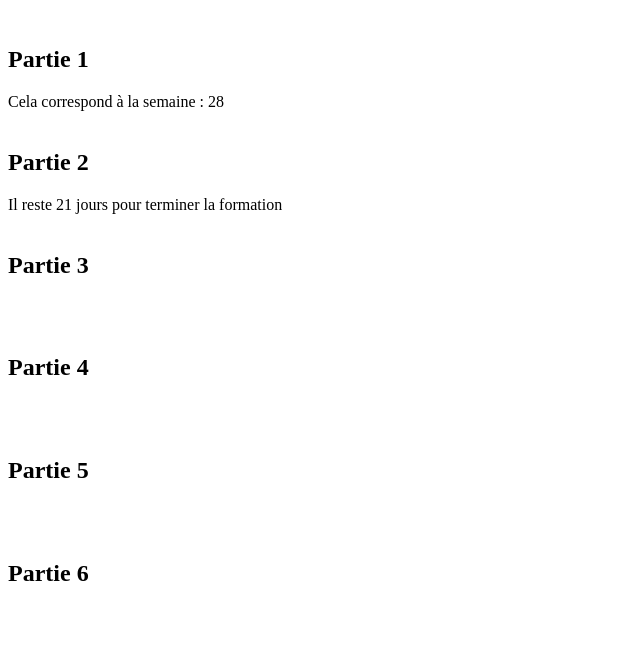
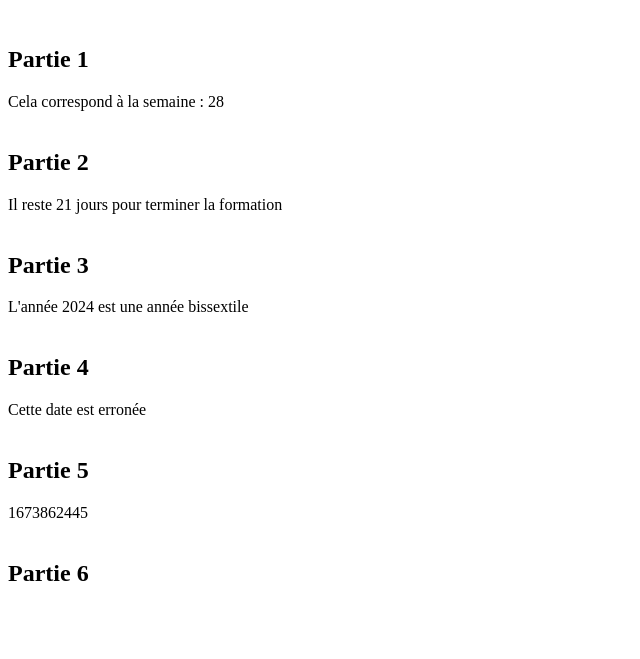
Before and after one commit to DioufFLR/ms_php_exercices, a PHP site: page / in a window 1280 px wide. Shown: the top 659 px of the page, without its empty margins (0-640 px from the left). Run offline with PHP 8.4, Linux system fonts and the light colour scheme.

Commit message:
Date et heures 1.4

```diff
--- a/date_heures/index.php
+++ b/date_heures/index.php
@@ -50,11 +50,14 @@
 
         function bissextile($annee)
         {
-            return date("m-d", strtotime("$annee-02-29")) == "02-29";
+            if (date("m-d", strtotime("$annee-02-29")) == "02-29"){
+               echo "L'année " . $annee . " est une année bissextile";
+            } else {
+                echo "L'année  " . $annee . " n'est pas une année bissextile";
+            }
         }
 
-        echo bissextile('2015');
-
+        echo bissextile('2024');
 
         ?>
         <br>
@@ -65,6 +68,13 @@
         <h2>Partie 4</h2>
         <?php
 
+        setlocale(LC_TIME, ['fr', 'fra', 'fr_FR']);
+
+        if (checkdate(17, 32,2019)) {
+            echo 'Cette date est valide';
+        } else {
+            echo 'Cette date est erronée';
+        }
 
         ?>
         <br>
@@ -75,7 +85,8 @@
         <h2>Partie 5</h2>
         <?php
 
-
+        $heure = time();
+        echo $heure;
 
         ?>
         <br>
```
